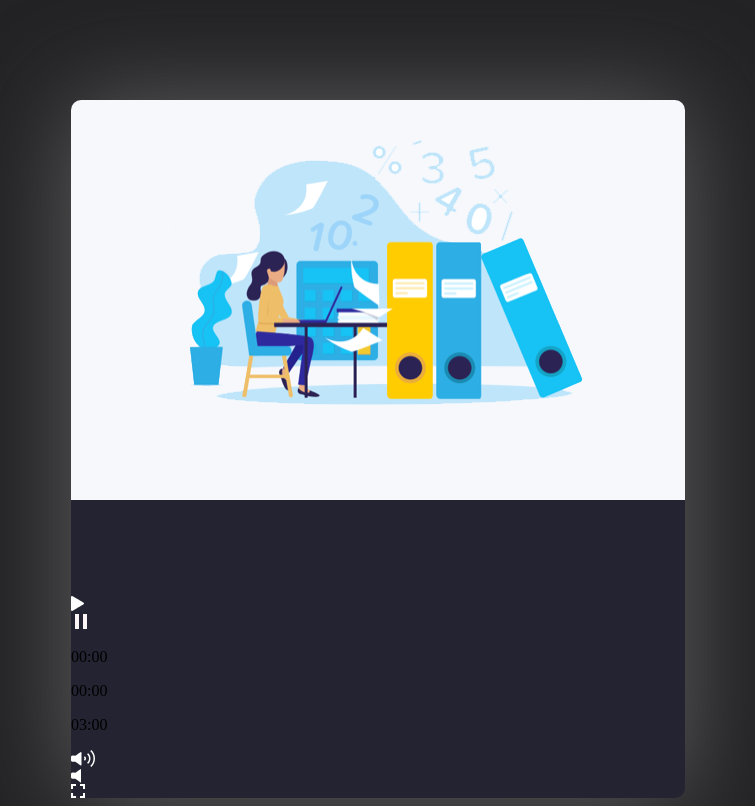
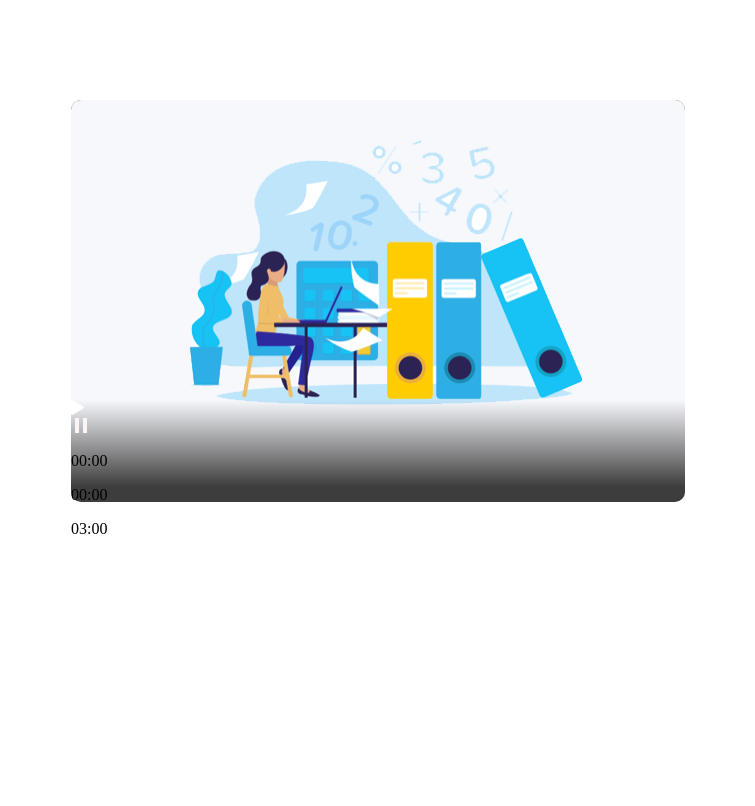
Before and after one commit to natwoj/videoplayer, a plain HTML site: page index.html in a window 1280 px wide. Shown: the whole page, without its empty margins (262-1017 px from the left). Drawn offline with Linux system fonts and the light colour scheme.

Commit message:
styles cd

```diff
--- a/style.css
+++ b/style.css
@@ -1,5 +1,5 @@
 body {
-    background-color: #232326;
+    background-color: #fff;
 }
 .main {
     width:614px;
@@ -22,12 +22,28 @@ body {
     .video-screen  {
         width: 614px;
         min-height: 400px;
-
         border-radius: 10px;
         background-image: url("images/splash2.png");
         background-repeat: no-repeat;
-        box-shadow: 0px 2px 100px #606060;
+        box-shadow: 0px 2px 100px #fff;
 
+    }
+
+    .linear-father {
+        position: relative;
+        width:614px;
+        height: 346px;
 
 
     }
+    .linear-gradient-visible-on {
+        position: absolute;
+        top:300px;
+        width:614px;
+        height: 102px;
+        background-image: linear-gradient(to bottom, rgba(247,248,252,0), rgba(61,61,61,1) 85%);
+        background-repeat: no-repeat;
+        border-bottom-left-radius: 10px;
+        border-bottom-right-radius: 10px;
+
+    }
```
